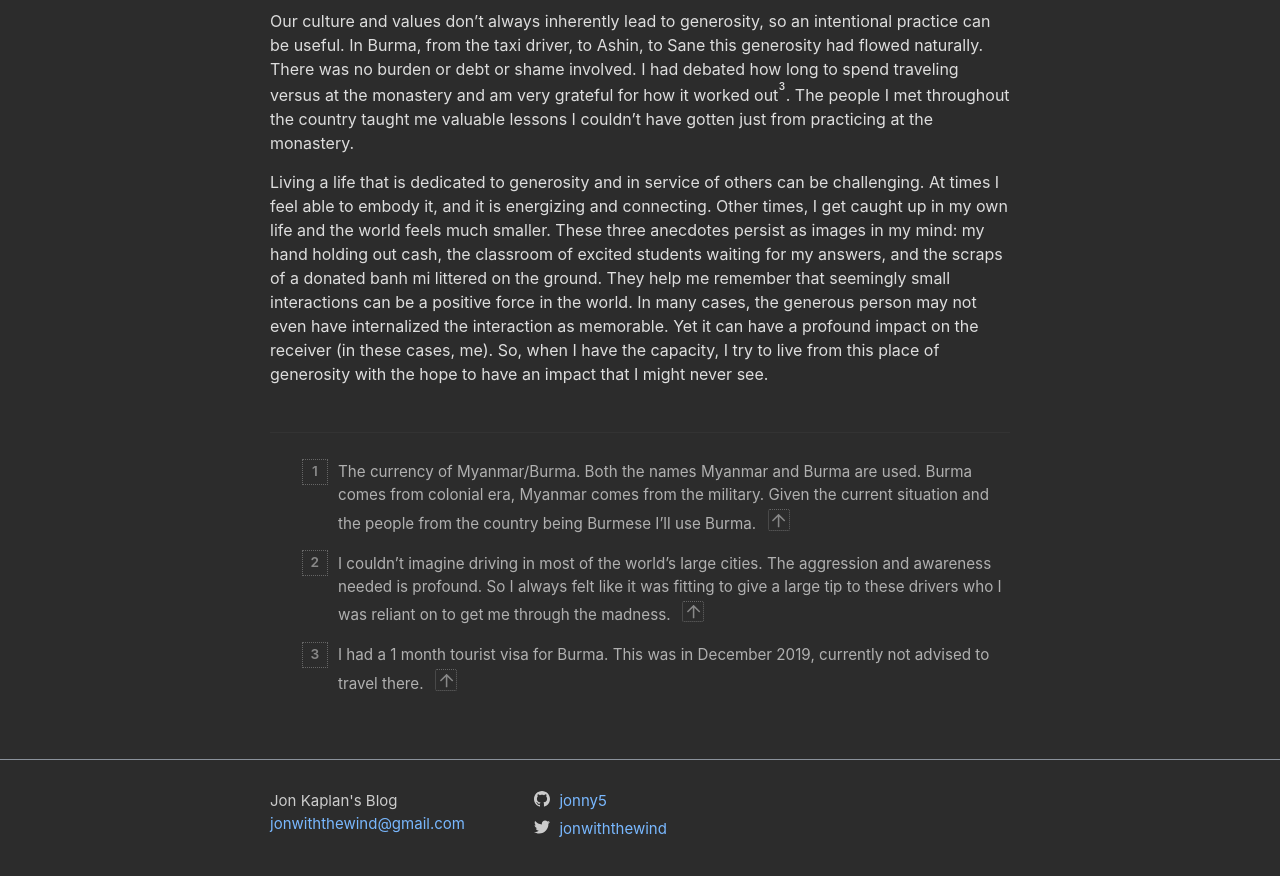
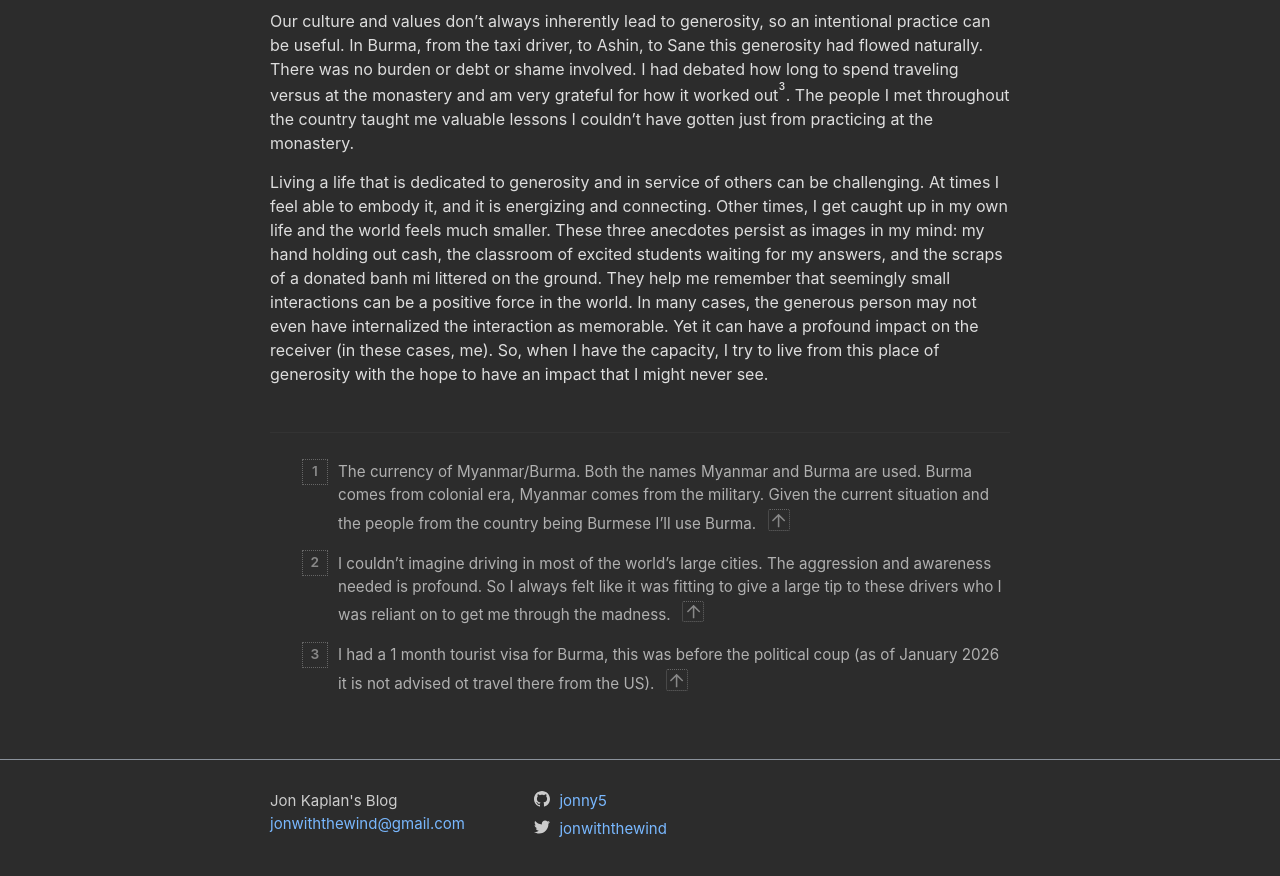
Before and after one commit to jonny5/jonkap, a Jekyll site: the page built from _posts/2026-01-29-a-culture-of-generosity.md, in a window 1280 px wide and 900 px high, scrolled down 2513 px. Shown: the top 876 px of the window. Built offline with Jekyll 4.4.1, drawn with Linux system fonts in a browser that asks for light colours; some web fonts are replaced.

Commit message:
Update footnote

```diff
--- a/_posts/2026-01-29-a-culture-of-generosity.md
+++ b/_posts/2026-01-29-a-culture-of-generosity.md
@@ -54,4 +54,4 @@ Living a life that is dedicated to generosity and in service of others can be ch
 
 [^2]: I couldn't imagine driving in most of the world's large cities. The aggression and awareness needed is profound. So I always felt like it was fitting to give a large tip to these drivers who I was reliant on to get me through the madness.
 
-[^3]: I had a 1 month tourist visa for Burma. This was in December 2019, currently not advised to travel there.
+[^3]: I had a 1 month tourist visa for Burma, this was before the political coup (as of January 2026 it is not advised ot travel there from the US).
```
